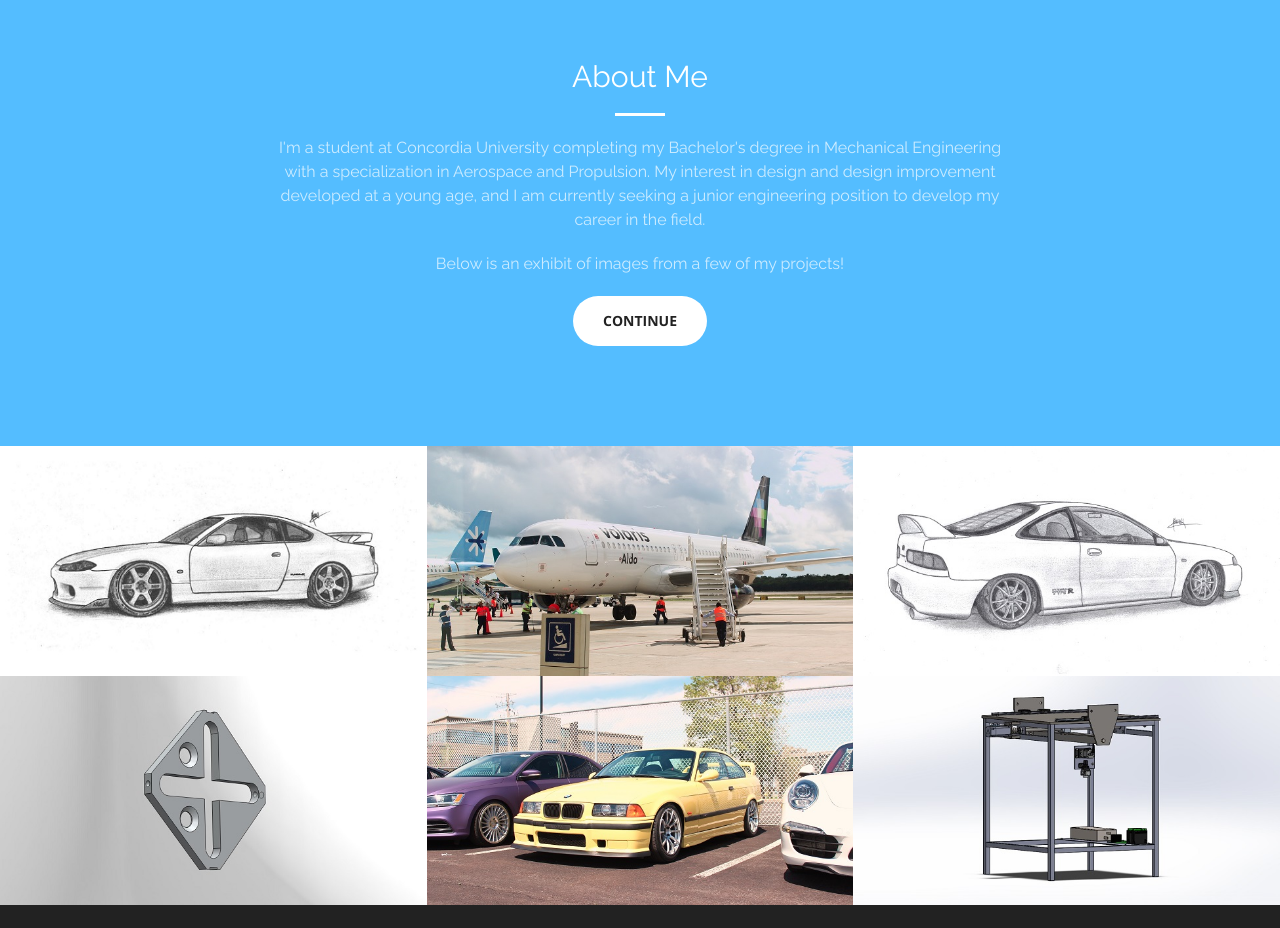
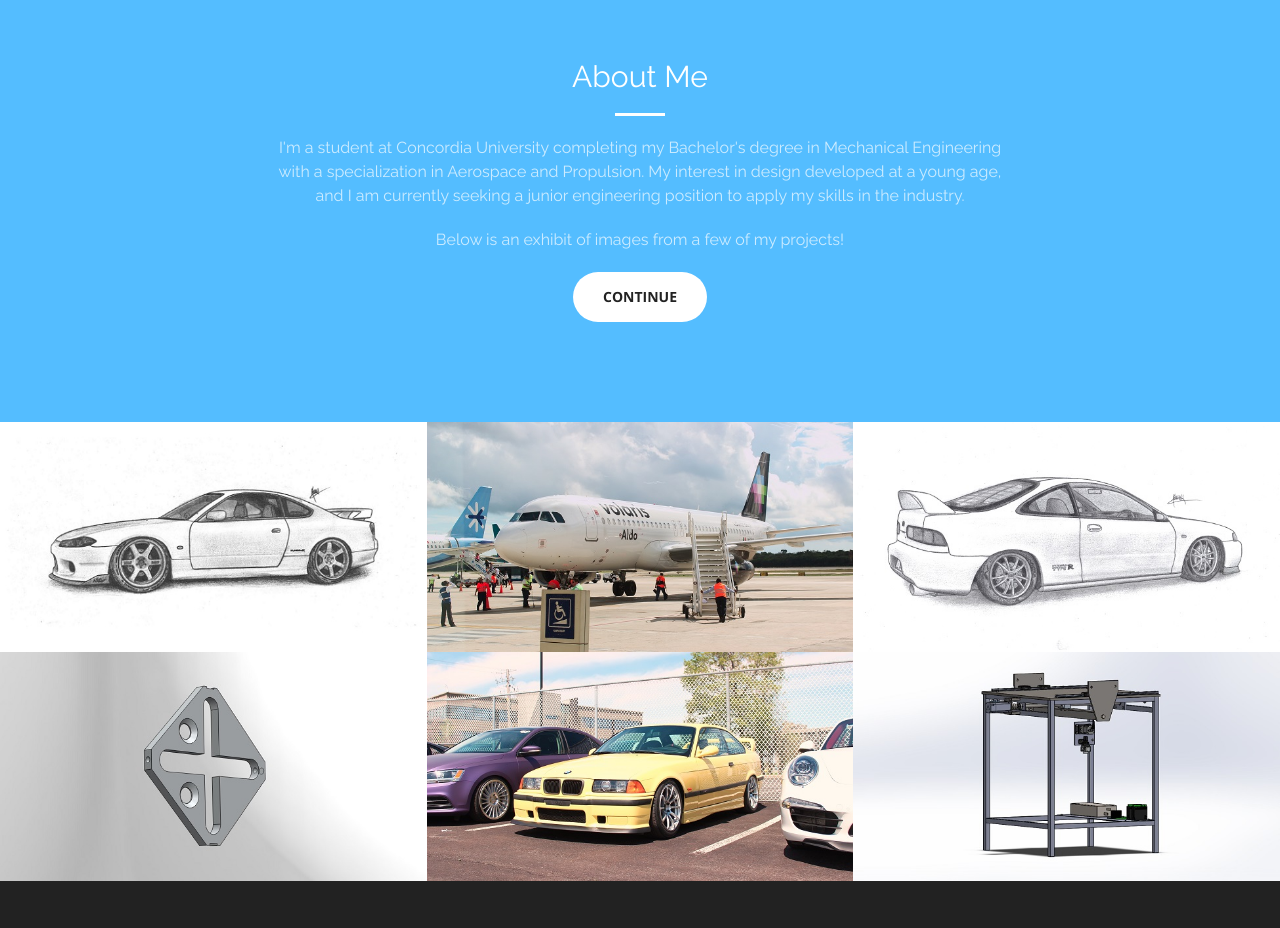
Before and after one commit to klal24/klal24.github.io, a website: page index.html in a window 1280 px wide. Shown: the part 840-1768 px from the top of the page. Drawn offline with nearby package versions, Linux system fonts and the light colour scheme.

Commit message:
Update index.html

```diff
--- a/index.html
+++ b/index.html
@@ -82,7 +82,7 @@
                 <div class="col-lg-8 col-lg-offset-2 text-center">
                     <h2 class="section-heading">About Me</h2>
                     <hr class="light">
-                    <p class="text-faded">I'm a student at Concordia University completing my Bachelor's degree in Mechanical Engineering with a specialization in Aerospace and Propulsion. My interest in design and design improvement developed at a young age, and I am currently seeking a junior engineering position to develop my career in the field.</p>
+                    <p class="text-faded">I'm a student at Concordia University completing my Bachelor's degree in Mechanical Engineering with a specialization in Aerospace and Propulsion. My interest in design developed at a young age, and I am currently seeking a junior engineering position to apply my skills in the industry.</p>
                     <p class="text-faded">Below is an exhibit of images from a few of my projects!</p>
                     <a href="#portfolio" class="page-scroll btn btn-default btn-xl sr-button">Continue</a>
                 </div>
```
